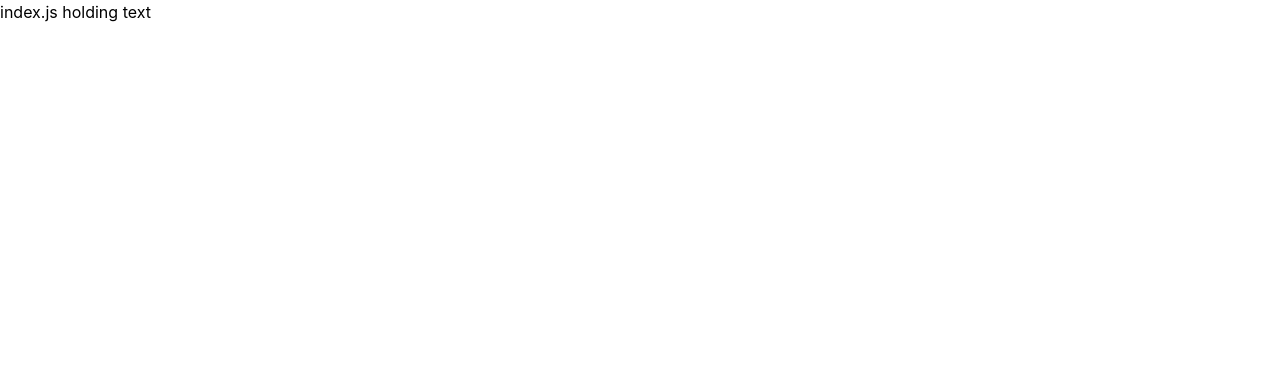
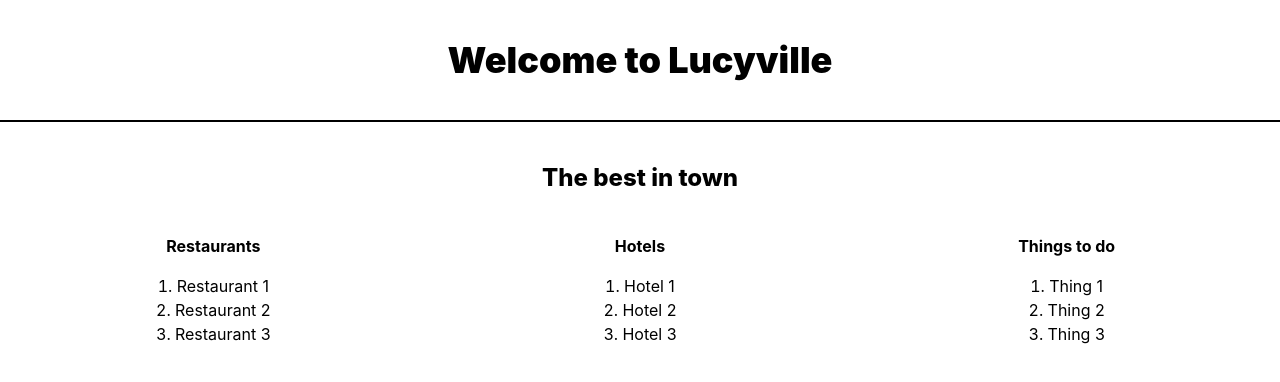
Before and after one commit to lucywho/lucyville, a Next.js app: page / in a window 1280 px wide. Shown: the top 382 px of the page. Built offline with nearby package versions, Linux system fonts and the light colour scheme.

Commit message:
adds outline text to home page

```diff
--- a/components/Header.js
+++ b/components/Header.js
@@ -2,10 +2,15 @@
 
 export default function Header() {
     return (
-        <Head>
-            <title>Lucyville</title>
-            <meta name="description" content="review site" />
-            <link rel="icon" href="/house.ico" />
-        </Head>
+        <>
+            <Head>
+                <title>Lucyville</title>
+                <meta name="description" content="review site" />
+                <link rel="icon" href="/house.ico" />
+            </Head>
+            <header className="w-full border-b-2 border-black text-center font-black text-4xl py-10">
+                Welcome to Lucyville
+            </header>
+        </>
     )
 }
--- a/pages/index.js
+++ b/pages/index.js
@@ -1,3 +1,41 @@
 export default function Home() {
-    return <div>index.js holding text</div>
+    return (
+        <>
+            <div className="text-center ">
+                <h1 className="mt-10 font-extrabold text-2xl">
+                    The best in town
+                </h1>
+
+                <div className="grid md:grid-cols-3">
+                    <div>
+                        <h2 className="mt-10 font-bold">Restaurants</h2>
+
+                        <ol className="mt-4 list-inside list-decimal">
+                            <li>Restaurant 1</li>
+                            <li>Restaurant 2</li>
+                            <li>Restaurant 3</li>
+                        </ol>
+                    </div>
+                    <div>
+                        <h2 className="mt-10 font-bold">Hotels</h2>
+
+                        <ol className="mt-4 list-inside list-decimal">
+                            <li>Hotel 1</li>
+                            <li>Hotel 2</li>
+                            <li>Hotel 3</li>
+                        </ol>
+                    </div>
+                    <div>
+                        <h2 className="mt-10 font-bold">Things to do</h2>
+
+                        <ol className="mt-4 list-inside list-decimal">
+                            <li>Thing 1</li>
+                            <li>Thing 2</li>
+                            <li>Thing 3</li>
+                        </ol>
+                    </div>
+                </div>
+            </div>
+        </>
+    )
 }
```
